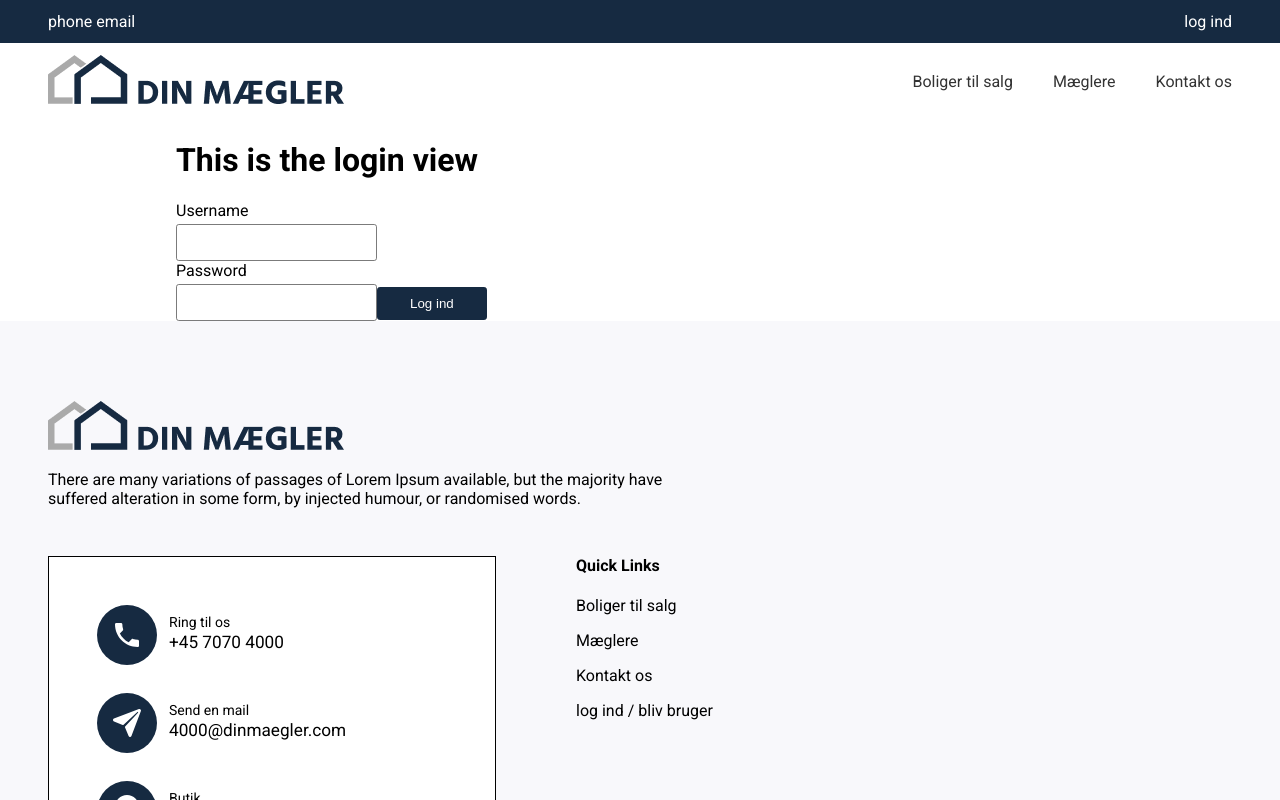
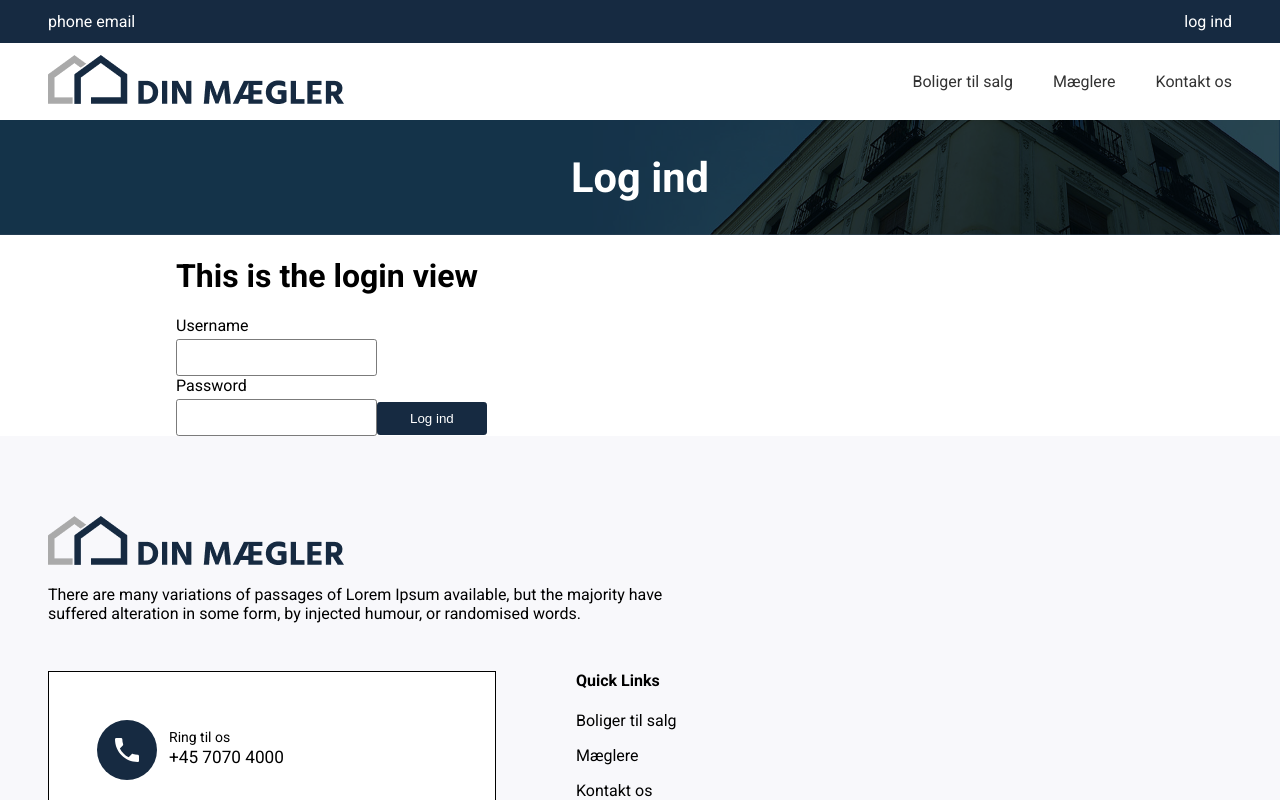
Before and after one commit to carstenjlund/dinmaegler05, a React (Create React App) app: page /login in a window 1280 px wide. Shown: the top 800 px of the page. Built offline with nearby package versions, Linux system fonts and the light colour scheme.

Commit message:
add headline ribbon and update views

```diff
--- /dev/null
+++ b/src/components/HeadlineRibbon.js
@@ -0,0 +1,29 @@
+/** @jsxImportSource @emotion/react */
+import { css } from "@emotion/react"
+
+
+const HeadlineRibbon = ({headline}) => {
+
+    const style = css`
+        height: calc(4rem + 4vw);
+        background-image: url("/headline_background.png");
+        background-size: cover;
+        background-position: center bottom;
+        display: flex;
+        align-items: center;
+        justify-content: center;
+        background-color: #33485C;
+        background-blend-mode: multiply;
+        & h1 {
+            color: white;
+
+        }
+    `
+    return (
+        <div css={style}>
+            <h1 className="heading-xl">{headline}</h1>
+        </div>
+     );
+}
+
+export default HeadlineRibbon;
--- a/src/views/AgentDetails.js
+++ b/src/views/AgentDetails.js
@@ -1,10 +1,12 @@
 import { Helmet } from "react-helmet";
+import HeadlineRibbon from "../components/HeadlineRibbon";
 const AgentDetails = () => {
 	return (
 		<>
 			<Helmet>
 				<title>Specifik mægler - Din Mægler</title>
 			</Helmet>
+			<HeadlineRibbon headline="Kontakt en medarbejder" />
 			<h1>This is the agent details view</h1>
 		</>
 	);
--- a/src/views/AgentList.js
+++ b/src/views/AgentList.js
@@ -4,6 +4,7 @@ import axios from "axios";
 import AgentCard from "../components/AgentCard";
 import ThreeColumns from "../components/ThreeColumns";
 import LayoutSection from "../components/LayoutSection";
+import HeadlineRibbon from "../components/HeadlineRibbon";
 const AgentList = () => {
 	const [agents, setAgents] = useState();
 	const [loading, setLoading] = useState(true);
@@ -19,6 +20,7 @@ const AgentList = () => {
 			<Helmet>
 				<title>Medarbejdere - Din Mægler</title>
 			</Helmet>
+			<HeadlineRibbon headline="Medarbejdere i Roskilde" />
 			<LayoutSection>
 				<section className="widest centered">
 					<ThreeColumns>
--- a/src/views/Contact.js
+++ b/src/views/Contact.js
@@ -1,10 +1,12 @@
 import { Helmet } from "react-helmet";
+import HeadlineRibbon from "../components/HeadlineRibbon";
 const Contact = () => {
 	return (
 		<>
 			<Helmet>
 				<title>Kontakt - Din Mægler</title>
 			</Helmet>
+			<HeadlineRibbon headline="Kontakt os" />
 			<h1>This is the contact us view</h1>
 		</>
 	);
--- a/src/views/Favorites.js
+++ b/src/views/Favorites.js
@@ -3,16 +3,19 @@ import { Helmet } from "react-helmet";
 import { Link } from "@reach/router";
 import { UserContext } from "../contexts/UserContext";
 import { Redirect } from "@reach/router";
+import HeadlineRibbon from "../components/HeadlineRibbon";
 
 const Favorites = () => {
 	const { token, favorites } = useContext(UserContext);
 
 	console.log("favoritespage", favorites);
 	return token ? (
-		<div className="widest centered">
+		<>
 			<Helmet>
 				<title>Favoritter - Din Mægler</title>
 			</Helmet>
+			<HeadlineRibbon headline="Mine favoritboliger" />
+		<div className="widest centered">
 			<h1>This is the favorites view</h1>
 
 			{favorites.length ? (
@@ -24,6 +27,7 @@ const Favorites = () => {
 				</p>
 			)}
 		</div>
+		</>
 	) : (
 		<Redirect to="/login" noThrow />
 	);
--- a/src/views/Login.js
+++ b/src/views/Login.js
@@ -2,6 +2,7 @@ import { useContext } from "react";
 import { Helmet } from "react-helmet";
 import { UserContext } from "../contexts/UserContext";
 import { Redirect } from "@reach/router";
+import HeadlineRibbon from "../components/HeadlineRibbon";
 
 const Login = () => {
 	const { handleLogin, token } = useContext(UserContext);
@@ -12,10 +13,11 @@ const Login = () => {
 	};
 	return !token ? (
 		<>
-			<div className="wide centered">
 				<Helmet>
 					<title>Log ind - Din Mægler</title>
 				</Helmet>
+				<HeadlineRibbon headline="Log ind" />
+			<div className="wide centered">
 				<h1>This is the login view</h1>
 				<form onSubmit={handleSubmit}>
 					<label htmlFor="username">Username</label>
--- a/src/views/PropertyList.js
+++ b/src/views/PropertyList.js
@@ -5,6 +5,7 @@ import axios from "axios";
 import PropertyCard from "../components/PropertyCard";
 import LayoutSection from "../components/LayoutSection";
 import TwoColumns from "../components/TwoColumns";
+import HeadlineRibbon from "../components/HeadlineRibbon";
 
 const PropertyList = () => {
 	const [properties, setProperties] = useState();
@@ -39,11 +40,13 @@ const PropertyList = () => {
 			<h3 className="widest centered">loading...</h3>
 		</LayoutSection>
 	) : (
+		<>
+			<Helmet>
+				<title>Boliger til salg - Din Mægler</title>
+			</Helmet>
+			<HeadlineRibbon headline="Boliger til salg" />
 		<LayoutSection>
 			<div className="widest centered">
-				<Helmet>
-					<title>Boliger til salg - Din Mægler</title>
-				</Helmet>
 				<TwoColumns>
 					{properties.map((property) => (
 						<PropertyCard data={property} />
@@ -51,6 +54,7 @@ const PropertyList = () => {
 				</TwoColumns>
 			</div>
 		</LayoutSection>
+		</>
 	);
 };
 
--- a/src/views/Register.js
+++ b/src/views/Register.js
@@ -1,10 +1,12 @@
 import { Helmet } from "react-helmet";
+import HeadlineRibbon from "../components/HeadlineRibbon";
 const Register = () => {
 	return (
 		<>
 			<Helmet>
 				<title>Opret bruger - Din Mægler</title>
 			</Helmet>
+			<HeadlineRibbon headline="Opret bruger" />
 			<h1>This is the Register view</h1>
 		</>
 	);
```
Also changed, not shown: public/headline_background.png (added), 1 other file (tests, documents, lock files or other folders).
